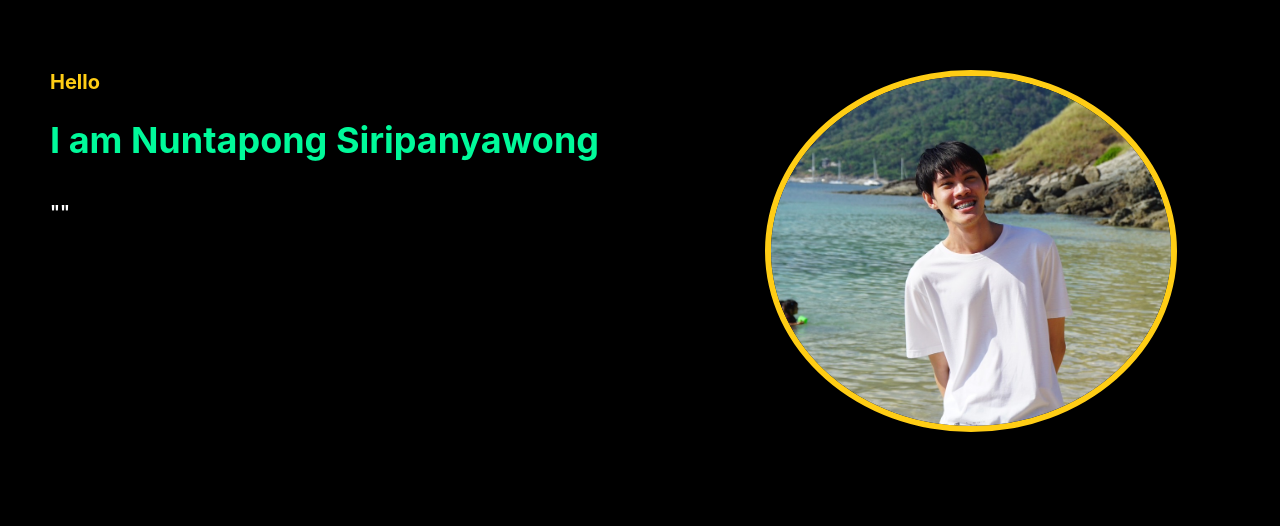
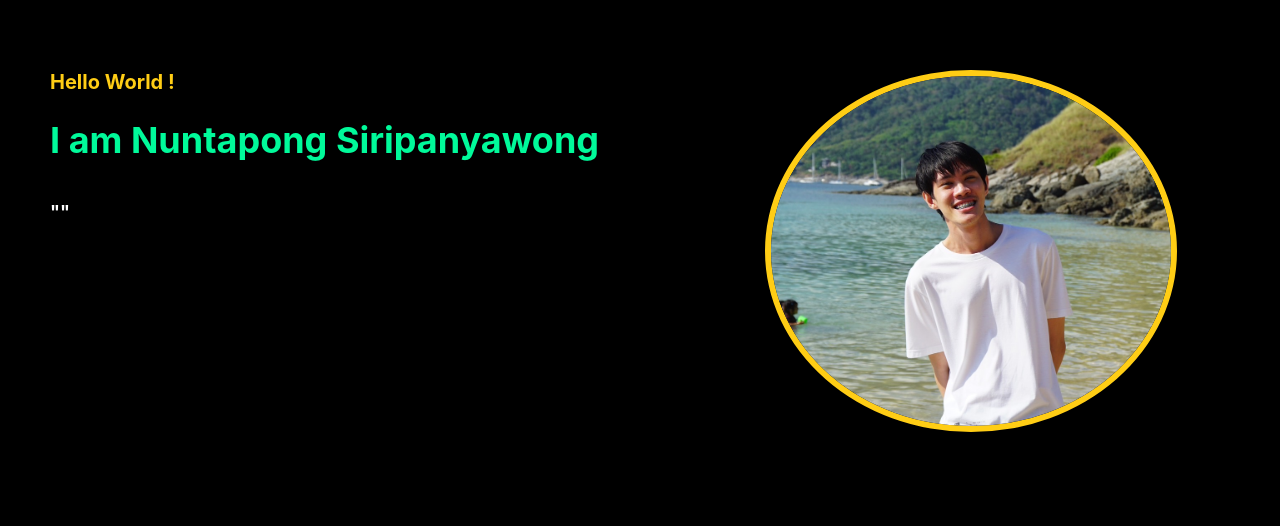
Before and after one commit to NuntapongS/my-portfolio, a React (Create React App) app: page / in a window 1280 px wide. Shown: the part 274-800 px from the top of the page. Built offline with nearby package versions, Linux system fonts and the light colour scheme.

Commit message:
edit wording

```diff
--- a/src/components/whoAmI.tsx
+++ b/src/components/whoAmI.tsx
@@ -12,7 +12,7 @@ const WhoAmI = () => {
     <div className="body">
       <div className="head-content">
         <div>
-          Hello
+          Hello World !
           <h1 className="sub-content">I am Nuntapong Siripanyawong</h1>
           <h2 className="content">""</h2>
         </div>
```
